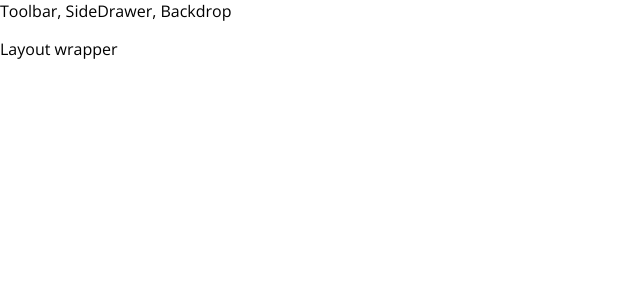
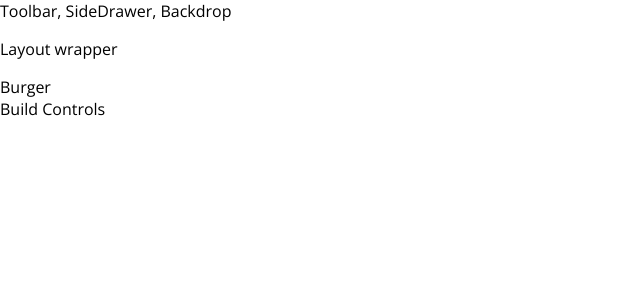
Before and after one commit to Jason-Carrillo/React-Burger, a React app: page / in a window 1280 px wide. Shown: the top 300 px of the page, without its empty margins (0-640 px from the left). Built offline with nearby package versions, Linux system fonts and the light colour scheme.

Commit message:
added burger builder to appjs

```diff
--- a/src/App.js
+++ b/src/App.js
@@ -1,6 +1,7 @@
 import React, { Component } from 'react';
 
 import Layout from './Components/Layout/Layout'
+import BurgerBuilder from "./Containers/burgerbuilder/BurgerBuilder";
 
 class App extends Component {
     render() {
@@ -8,6 +9,7 @@ class App extends Component {
           <div>
             <Layout>
                 <p>Layout wrapper</p>
+                <BurgerBuilder/>
             </Layout>
           </div>
       )};
```
